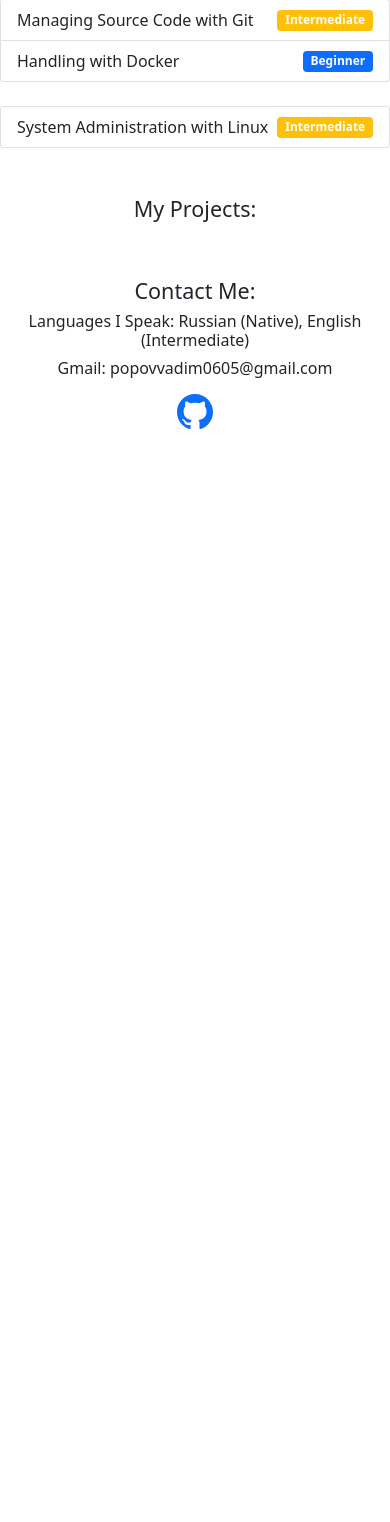
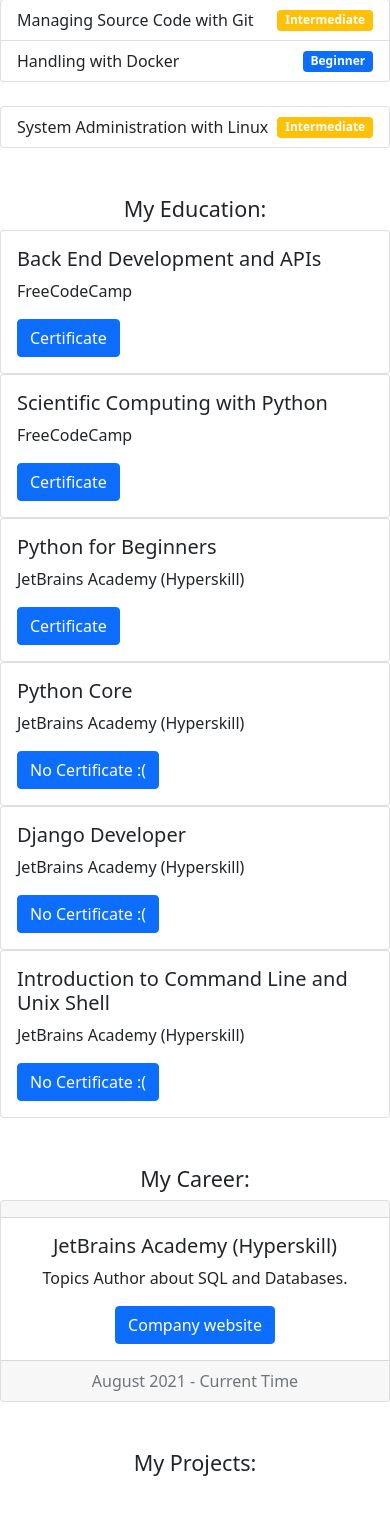
Before and after one commit to h4cktivist/h4cktivist, a Flask app: page / in a window 390 px wide. Shown: the part 744-2266 px from the top of the page. Before the commit the page ends 1173 px from the top, so only its background shows below. Run offline with Flask 2, Linux system fonts and the light colour scheme; data that the repository does not hold is empty.

Commit message:
feat: education and career info add

```diff
--- a/templates/index.html
+++ b/templates/index.html
@@ -85,6 +85,88 @@
     </div>
 
 
+    <div id="education">
+        <br><br>
+        <h4 align="center">My Education:</h4>
+
+        <div class="row">
+          <div class="col-sm-6">
+            <div class="card">
+              <div class="card-body">
+                <h5 class="card-title">Back End Development and APIs</h5>
+                <p class="card-text">FreeCodeCamp</p>
+                <a href="https://freecodecamp.org/certification/h4cktivist/back-end-development-and-apis" class="btn btn-primary">Certificate</a>
+              </div>
+            </div>
+          </div>
+          <div class="col-sm-6">
+            <div class="card">
+              <div class="card-body">
+                <h5 class="card-title">Scientific Computing with Python</h5>
+                <p class="card-text">FreeCodeCamp</p>
+                <a href="https://freecodecamp.org/certification/h4cktivist/scientific-computing-with-python-v7" class="btn btn-primary">Certificate</a>
+              </div>
+            </div>
+          </div>
+          <div class="col-sm-6">
+            <div class="card">
+              <div class="card-body">
+                <h5 class="card-title">Python for Beginners</h5>
+                <p class="card-text">JetBrains Academy (Hyperskill)</p>
+                <a href="https://hyperskill.org/certificates/92c886c6-2e50-4e69-bddd-ed2ae083cb99.pdf" class="btn btn-primary">Certificate</a>
+              </div>
+            </div>
+          </div>
+          <div class="col-sm-6">
+            <div class="card">
+              <div class="card-body">
+                <h5 class="card-title">Python Core</h5>
+                <p class="card-text">JetBrains Academy (Hyperskill)</p>
+                <a class="btn btn-primary">No Certificate :(</a>
+              </div>
+            </div>
+          </div>
+          <div class="col-sm-6">
+            <div class="card">
+              <div class="card-body">
+                <h5 class="card-title">Django Developer</h5>
+                <p class="card-text">JetBrains Academy (Hyperskill)</p>
+                <a class="btn btn-primary">No Certificate :(</a>
+              </div>
+            </div>
+          </div>
+          <div class="col-sm-6">
+            <div class="card">
+              <div class="card-body">
+                <h5 class="card-title">Introduction to Command Line and Unix Shell</h5>
+                <p class="card-text">JetBrains Academy (Hyperskill)</p>
+                <a class="btn btn-primary">No Certificate :(</a>
+              </div>
+            </div>
+          </div>
+        </div>
+    </div>
+
+
+    <div id="career">
+        <br><br>
+        <h4 align="center">My Career:</h4>
+
+        <div class="card text-center">
+          <div class="card-header">
+          </div>
+          <div class="card-body">
+            <h5 class="card-title">JetBrains Academy (Hyperskill)</h5>
+            <p class="card-text">Topics Author about SQL and Databases.</p>
+            <a href="https://www.jetbrains.com/academy" class="btn btn-primary">Company website</a>
+          </div>
+          <div class="card-footer text-muted">
+            August 2021 - Current Time
+          </div>
+        </div>
+    </div>
+
+
     <div id="projects">
         <br><br>
         <h4 align="center">My Projects:</h4>
```
